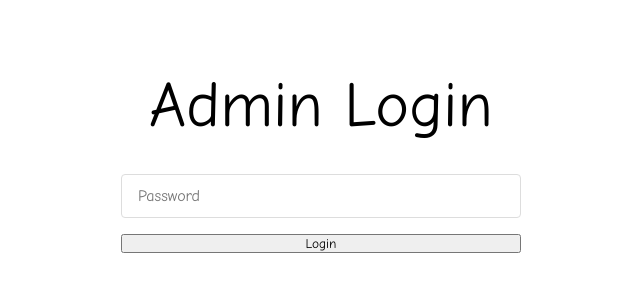
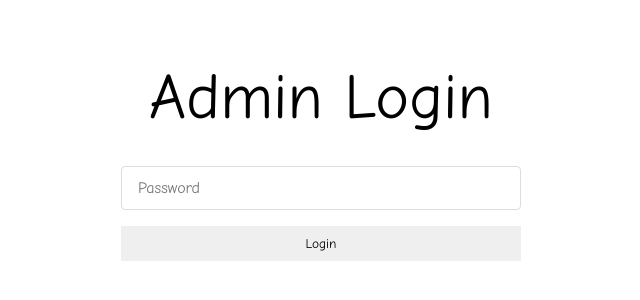
Before and after one commit to michaelslain/faina-portfolio, a Next.js app: page /admin in a window 1280 px wide. Shown: the part 240-540 px from the top of the page, without its empty margins (319-959 px from the left). Built offline with nearby package versions, Linux system fonts and the light colour scheme.

Commit message:
better admin styles

```diff
--- a/components/Button.module.scss
+++ b/components/Button.module.scss
@@ -1,2 +1,5 @@
 .button {
+    border: none;
+    background: light-grey;
+    padding: 10px;
 }
```
